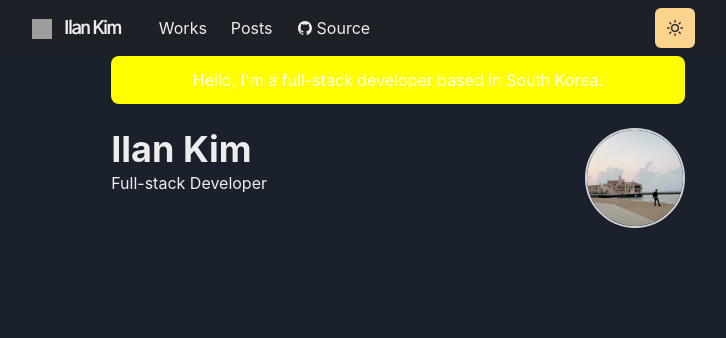
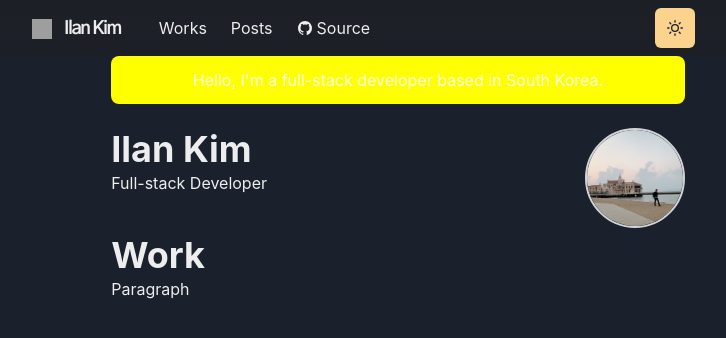
Before and after one commit to SwiftlyAside/swiftly-homepage, a Next.js app: page / in a window 1280 px wide. Shown: the top 338 px of the page, without its empty margins (242-968 px from the left). Built offline with nearby package versions, Linux system fonts and the light colour scheme; grey boxes are pictures that could not be loaded.

Commit message:
Add Section.

```diff
--- /dev/null
+++ b/components/section.tsx
@@ -0,0 +1,27 @@
+import { motion } from 'framer-motion'
+import { chakra, shouldForwardProp } from '@chakra-ui/react'
+import React from 'react'
+
+const StyledDiv = chakra(motion.div, {
+  shouldForwardProp(prop: string): boolean {
+    return shouldForwardProp(prop) || prop === 'transition'
+  },
+})
+
+type SectionProps = {
+  children: React.ReactNode
+  delay: number
+}
+
+const Section = ({ children, delay = 0 }: SectionProps) => (
+  <StyledDiv
+    initial={{ y: 10, opacity: 0 }}
+    animate={{ y: 0, opacity: 1 }}
+    transition={{ duration: 0.8, delay }}
+    mb={6}
+  >
+    {children}
+  </StyledDiv>
+)
+
+export default Section
--- a/pages/index.tsx
+++ b/pages/index.tsx
@@ -1,5 +1,6 @@
 import type { NextPage } from 'next'
 import { Box, Container, Heading, Image } from '@chakra-ui/react'
+import Section from '../components/section'
 
 const Page: NextPage = () => {
   return (
@@ -32,6 +33,12 @@ const Page: NextPage = () => {
           />
         </Box>
       </Box>
+      <Section delay={0.1}>
+        <Heading as="h3" variant="section-title">
+          Work
+        </Heading>
+        <p>Paragraph</p>
+      </Section>
     </Container>
   )
 }
```
